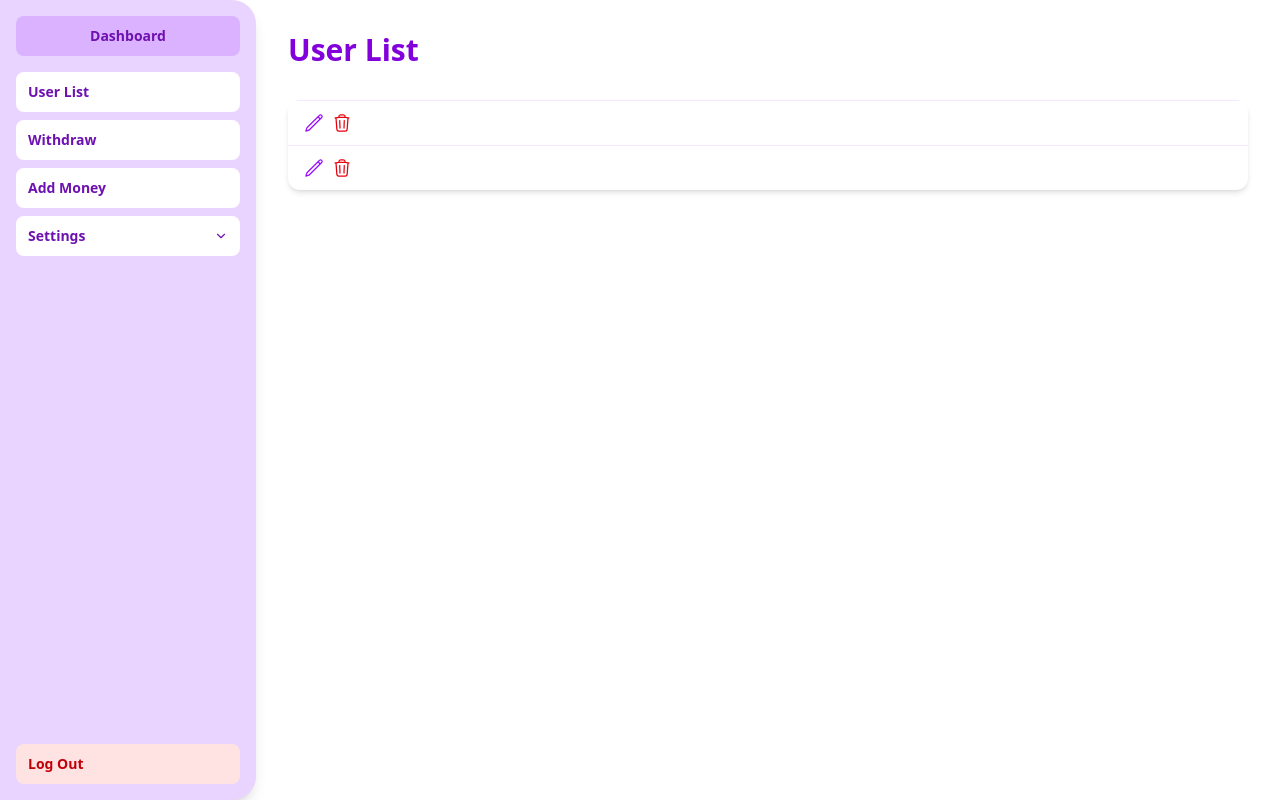
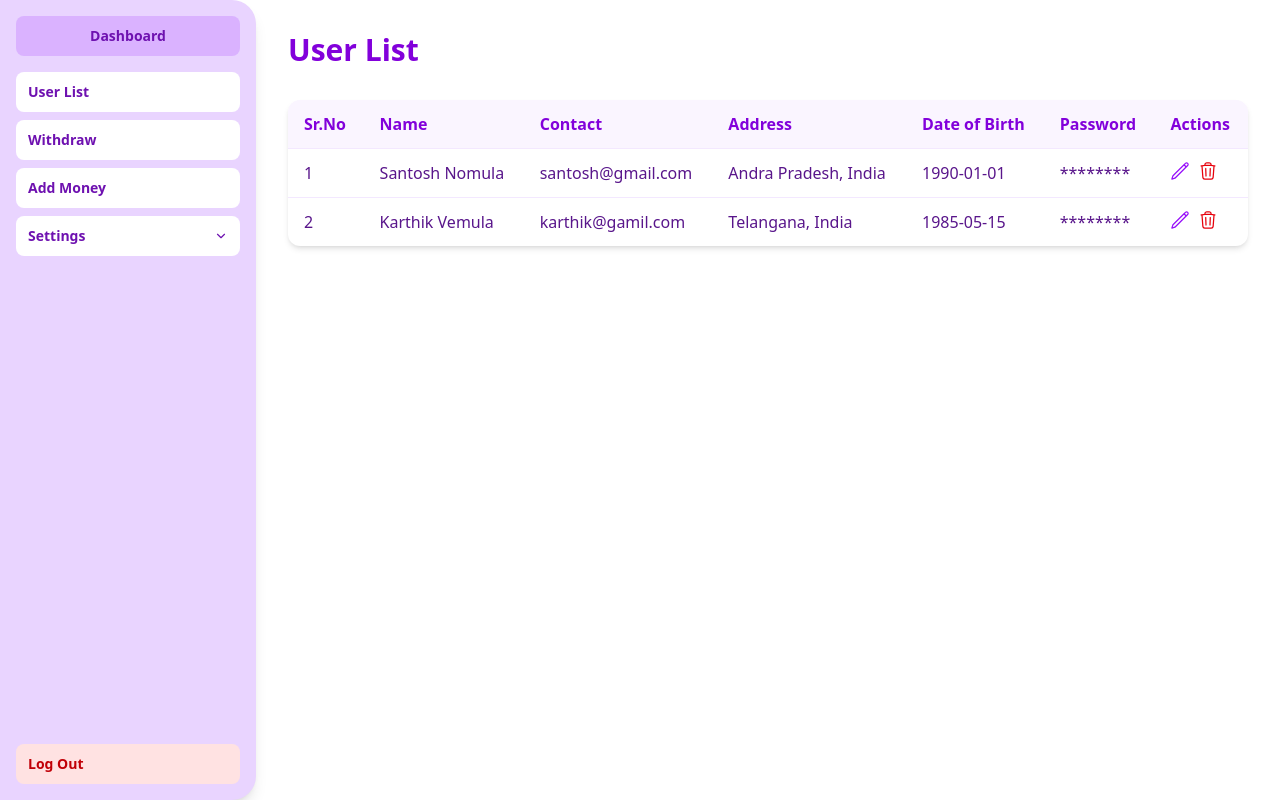
Before and after one commit to NomulaSantosh/Adminpanel, a React (Vite) app in the folder client/: page /user-list in a window 1280 px wide. Built offline with nearby package versions, Linux system fonts and the light colour scheme.

Commit message:
feat: edited userlist and withdraw

```diff
--- a/client/src/pages/UserList.jsx
+++ b/client/src/pages/UserList.jsx
@@ -1,10 +1,9 @@
 // src/pages/UserList.jsx
-import { useState } from 'react';
 import { Link } from 'react-router-dom';
 import Sidebar from '../components/Sidebar';
 import { PencilIcon, TrashIcon } from '@heroicons/react/24/outline';
 
-const initialUsers = [
+const users = [
   {
     id: 1,
     name: 'Santosh Nomula',
@@ -16,7 +15,7 @@ const initialUsers = [
   {
     id: 2,
     name: 'Karthik Vemula',
-    email: 'karthik@gmail.com',
+    email: 'karthik@gamil.com',
     address: 'Telangana, India',
     dob: '1985-05-15',
     password: 'hashed_password_456'
@@ -24,25 +23,7 @@ const initialUsers = [
 ];
 
 const UserList = () => {
-  const [users, setUsers] = useState(initialUsers);
-  const [editingUser, setEditingUser] = useState(null);
-  const [isModalOpen, setIsModalOpen] = useState(false);
-
-  const hashPassword = (pass) => '*'.repeat(8);
-
-  const handleDelete = (userId) => {
-    setUsers(users.filter(user => user.id !== userId));
-  };
-
-  const handleEdit = (user) => {
-    setEditingUser(user);
-    setIsModalOpen(true);
-  };
-
-  const handleSave = (updatedUser) => {
-    setUsers(users.map(user => user.id === updatedUser.id ? updatedUser : user));
-    setIsModalOpen(false);
-  };
+  const hashPassword = (pass) => '*'.repeat(8); // Simple hash display
 
   return (
     <div className="flex flex-col md:flex-row min-h-screen">
@@ -54,22 +35,31 @@ const UserList = () => {
 
         <div className="bg-white rounded-xl shadow-md overflow-x-auto">
           <table className="w-full">
-            {/* Table header remains same */}
+            <thead className="bg-purple-50">
+              <tr>
+                <th className="px-4 py-3 text-left text-purple-700">Sr.No</th>
+                <th className="px-4 py-3 text-left text-purple-700">Name</th>
+                <th className="px-4 py-3 text-left text-purple-700">Contact</th>
+                <th className="px-4 py-3 text-left text-purple-700">Address</th>
+                <th className="px-4 py-3 text-left text-purple-700">Date of Birth</th>
+                <th className="px-4 py-3 text-left text-purple-700">Password</th>
+                <th className="px-4 py-3 text-left text-purple-700">Actions</th>
+              </tr>
+            </thead>
             <tbody>
               {users.map((user, index) => (
                 <tr key={user.id} className="border-t border-purple-100">
-                  {/* Table cells remain same */}
+                  <td className="px-4 py-3">{index + 1}</td>
+                  <td className="px-4 py-3">{user.name}</td>
+                  <td className="px-4 py-3">{user.email}</td>
+                  <td className="px-4 py-3">{user.address}</td>
+                  <td className="px-4 py-3">{user.dob}</td>
+                  <td className="px-4 py-3">{hashPassword(user.password)}</td>
                   <td className="px-4 py-3 flex gap-2">
-                    <button
-                      onClick={() => handleEdit(user)}
-                      className="text-purple-600 hover:text-purple-800"
-                    >
+                    <button className="text-purple-600 hover:text-purple-800">
                       <PencilIcon className="h-5 w-5" />
                     </button>
-                    <button
-                      onClick={() => handleDelete(user.id)}
-                      className="text-red-600 hover:text-red-800"
-                    >
+                    <button className="text-red-600 hover:text-red-800">
                       <TrashIcon className="h-5 w-5" />
                     </button>
                   </td>
@@ -78,83 +68,6 @@ const UserList = () => {
             </tbody>
           </table>
         </div>
-
-        {/* Edit Modal */}
-        {isModalOpen && (
-          <div className="fixed inset-0 bg-black bg-opacity-50 flex items-center justify-center">
-            <div className="bg-white p-6 rounded-xl w-full max-w-md">
-              <h2 className="text-xl font-bold text-purple-700 mb-4">Edit User</h2>
-              <form onSubmit={(e) => {
-                e.preventDefault();
-                handleSave({
-                  ...editingUser,
-                  name: e.target.name.value,
-                  email: e.target.email.value,
-                  address: e.target.address.value,
-                  dob: e.target.dob.value
-                });
-              }}>
-                <div className="space-y-4">
-                  <div>
-                    <label className="block text-purple-600 mb-2">Name</label>
-                    <input
-                      type="text"
-                      name="name"
-                      defaultValue={editingUser?.name}
-                      className="w-full px-4 py-2 border border-purple-300 rounded-xl"
-                      required
-                    />
-                  </div>
-                  <div>
-                    <label className="block text-purple-600 mb-2">Email</label>
-                    <input
-                      type="email"
-                      name="email"
-                      defaultValue={editingUser?.email}
-                      className="w-full px-4 py-2 border border-purple-300 rounded-xl"
-                      required
-                    />
-                  </div>
-                  <div>
-                    <label className="block text-purple-600 mb-2">Address</label>
-                    <input
-                      type="text"
-                      name="address"
-                      defaultValue={editingUser?.address}
-                      className="w-full px-4 py-2 border border-purple-300 rounded-xl"
-                      required
-                    />
-                  </div>
-                  <div>
-                    <label className="block text-purple-600 mb-2">Date of Birth</label>
-                    <input
-                      type="date"
-                      name="dob"
-                      defaultValue={editingUser?.dob}
-                      className="w-full px-4 py-2 border border-purple-300 rounded-xl"
-                      required
-                    />
-                  </div>
-                  <div className="flex justify-end gap-3">
-                    <button
-                      type="button"
-                      onClick={() => setIsModalOpen(false)}
-                      className="px-4 py-2 text-purple-600 hover:bg-purple-50 rounded-xl"
-                    >
-                      Cancel
-                    </button>
-                    <button
-                      type="submit"
-                      className="px-4 py-2 bg-purple-600 text-white rounded-xl hover:bg-purple-700"
-                    >
-                      Save Changes
-                    </button>
-                  </div>
-                </div>
-              </form>
-            </div>
-          </div>
-        )}
       </div>
     </div>
   );
--- a/client/src/pages/Withdraw.jsx
+++ b/client/src/pages/Withdraw.jsx
@@ -6,16 +6,16 @@ import { CheckCircleIcon } from '@heroicons/react/24/outline';
 const transactions = [
   {
     id: 1,
-    name: 'John Doe',
-    email: 'john@example.com',
-    upi: 'john@upi',
+    name: 'Santosh Nomula',
+    email: 'santosh@gmail.com',
+    upi: '8465923893@upi',
     amount: '₹5,000'
   },
   {
     id: 2,
-    name: 'Jane Smith',
-    email: 'jane@example.com',
-    upi: 'jane@upi',
+    name: 'Karthik Vemula',
+    email: 'Karthik@gmail.com',
+    upi: '9635284177@upi',
     amount: '₹3,200'
   }
 ];
```
